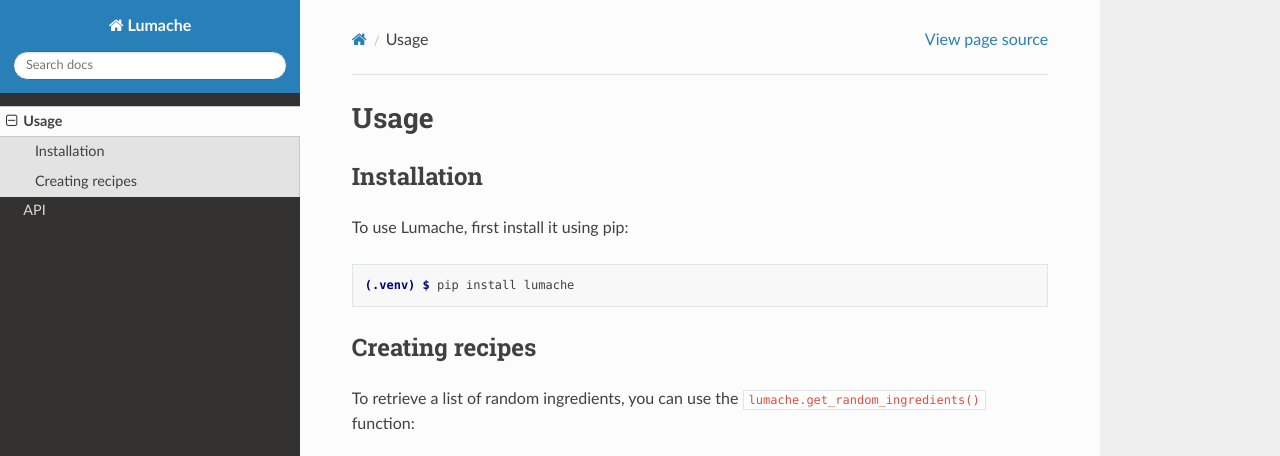
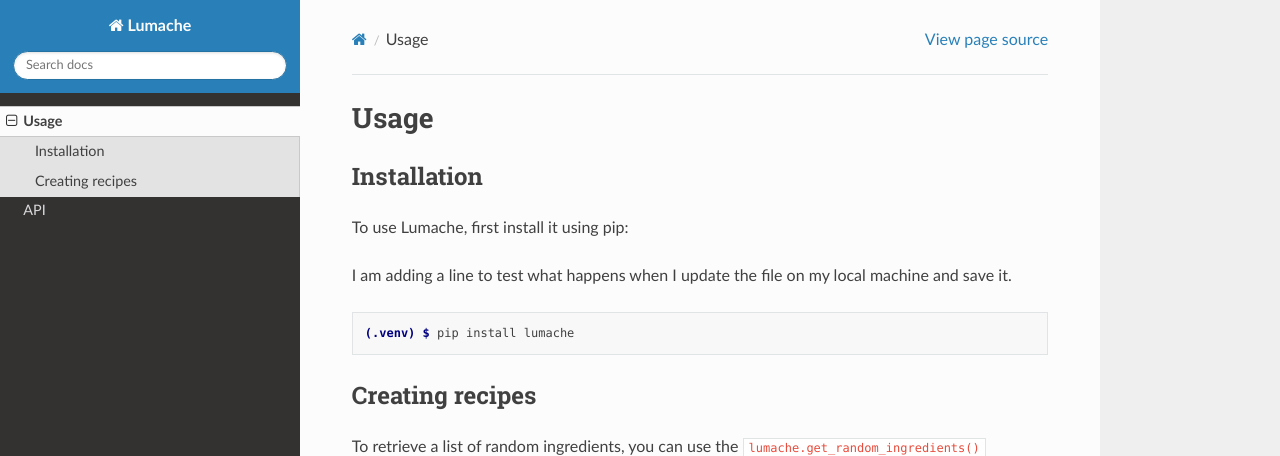
Before and after one commit to Shmu-kap/ReadtheDocs-Test, a Sphinx documentation site: the page built from docs/source/usage.rst, in a window 1280 px wide and 1143 px high, cut to the strip 0-456 px from the top of the window. Built offline with Sphinx 7.4.7 and the Read the Docs theme 3.1.0, drawn with Linux system fonts in a browser that asks for light colours.

Commit message:
test adding single line

```diff
--- a/docs/source/usage.rst
+++ b/docs/source/usage.rst
@@ -7,6 +7,8 @@ Installation
 ------------
 
 To use Lumache, first install it using pip:
+
+I am adding a line to test what happens when I update the file on my local machine and save it.
 
 .. code-block:: console
 
```
